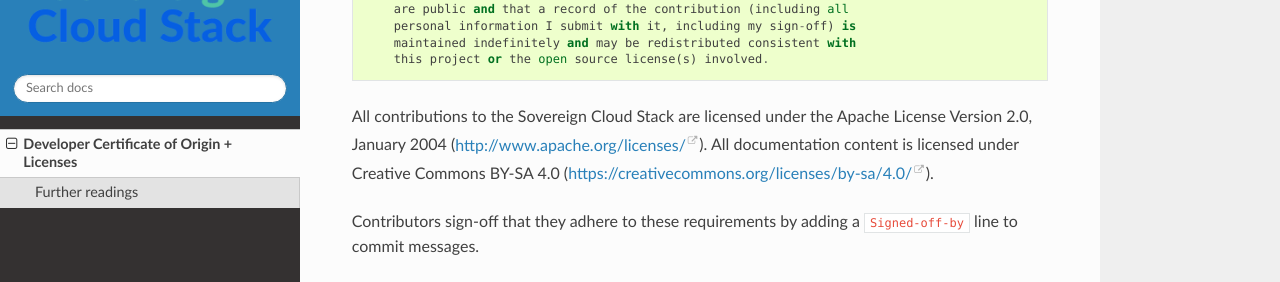
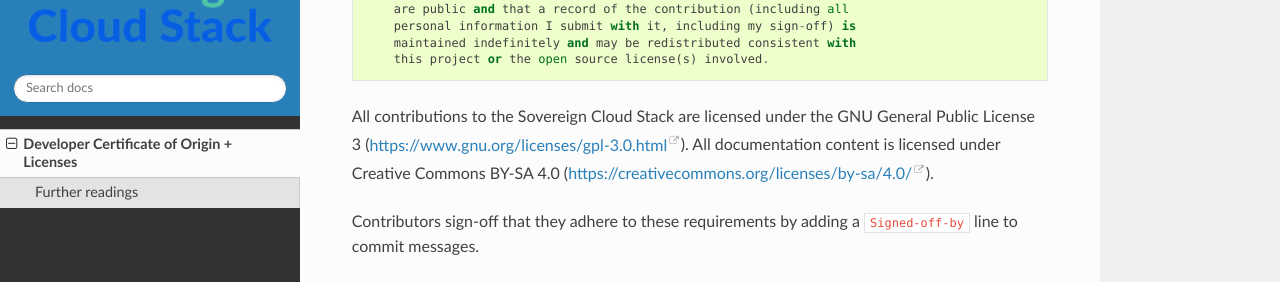
Before and after one commit to SovereignCloudStack/contributor-guide, a Sphinx documentation site: the page built from source/dco-and-licenses.rst, in a window 1280 px wide and 900 px high, scrolled down 436 px. Shown: the part 151-433 px from the top of the window. Built offline with Sphinx 7.4.7 and the Read the Docs theme 2.0.0, drawn with Linux system fonts in a browser that asks for light colours.

Commit message:
Fix license (#13)
GPLv3 is used for SCS.

Signed-off-by: Christian Berendt <berendt@betacloud-solutions.de>

```diff
--- a/source/dco-and-licenses.rst
+++ b/source/dco-and-licenses.rst
@@ -32,8 +32,8 @@
        maintained indefinitely and may be redistributed consistent with
        this project or the open source license(s) involved.
 
-All contributions to the Sovereign Cloud Stack are licensed under the Apache License
-Version 2.0, January 2004 (http://www.apache.org/licenses/). All documentation content
+All contributions to the Sovereign Cloud Stack are licensed under the GNU General Public
+License 3 (https://www.gnu.org/licenses/gpl-3.0.html). All documentation content
 is licensed under Creative Commons BY-SA 4.0 (https://creativecommons.org/licenses/by-sa/4.0/).
 
 Contributors sign-off that they adhere to these requirements by adding a ``Signed-off-by``
```
